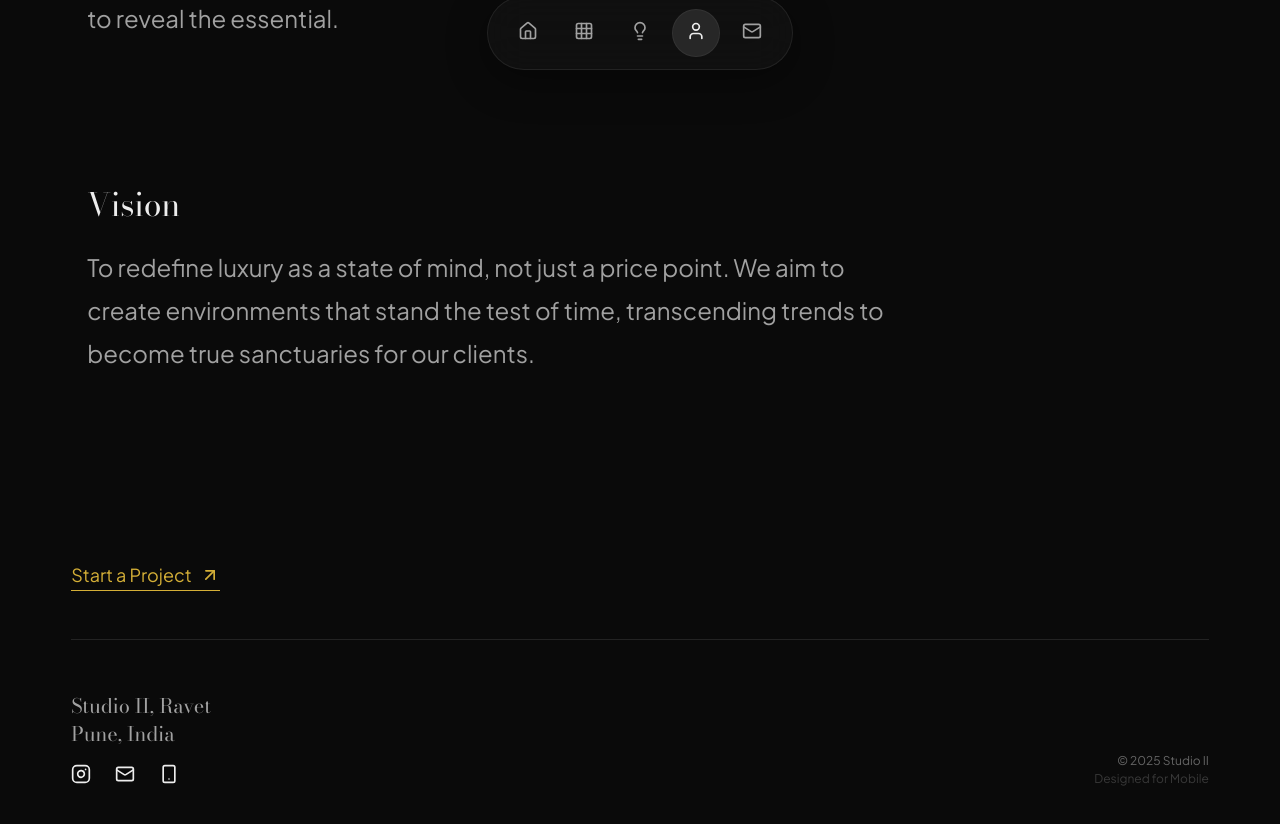
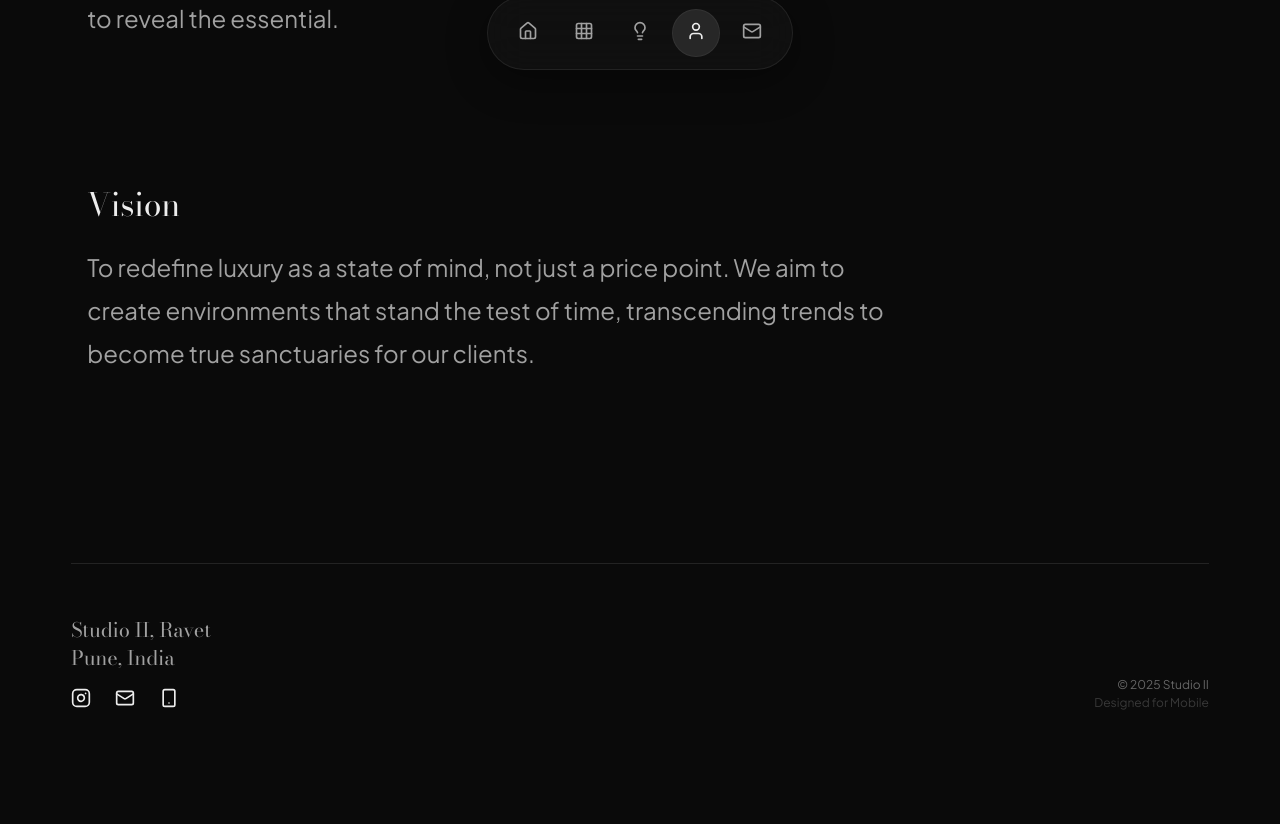
Before and after one commit to tanmayraut45/studio2web, a Next.js app: page /about in a window 1280 px wide. Shown: the part 698-1522 px from the top of the page. Built offline with nearby package versions, Linux system fonts and the light colour scheme.

Commit message:
refactor: remove 'Start a Project' CTA button and its associated styling from the footer.

```diff
--- a/src/components/Footer.js
+++ b/src/components/Footer.js
@@ -1,17 +1,11 @@
-import Link from "next/link";
-import { Instagram, Smartphone, Mail, ArrowUpRight } from "lucide-react"; // Changed Phone to Smartphone for modern vibe
+import { Instagram, Smartphone, Mail } from "lucide-react"; // Changed Phone to Smartphone for modern vibe
 import styles from "./Footer.module.css";
 
 export default function Footer() {
   return (
     <footer className={styles.footer}>
       <div className="container">
-        <div className={styles.topSection}>
 
-          <Link href="/contact" className={styles.ctaBtn}>
-            Start a Project <ArrowUpRight size={20} />
-          </Link>
-        </div>
 
         <div className={styles.divider} />
 
--- a/src/components/Footer.module.css
+++ b/src/components/Footer.module.css
@@ -4,21 +4,7 @@
   color: var(--text-primary);
 }
 
-.topSection {
-  margin-bottom: 3rem;
-}
 
-
-
-.ctaBtn {
-  display: inline-flex;
-  align-items: center;
-  gap: 0.5rem;
-  font-size: 1.125rem;
-  border-bottom: 1px solid var(--accent-gold);
-  padding-bottom: 0.25rem;
-  color: var(--accent-gold);
-}
 
 .divider {
   height: 1px;
```
